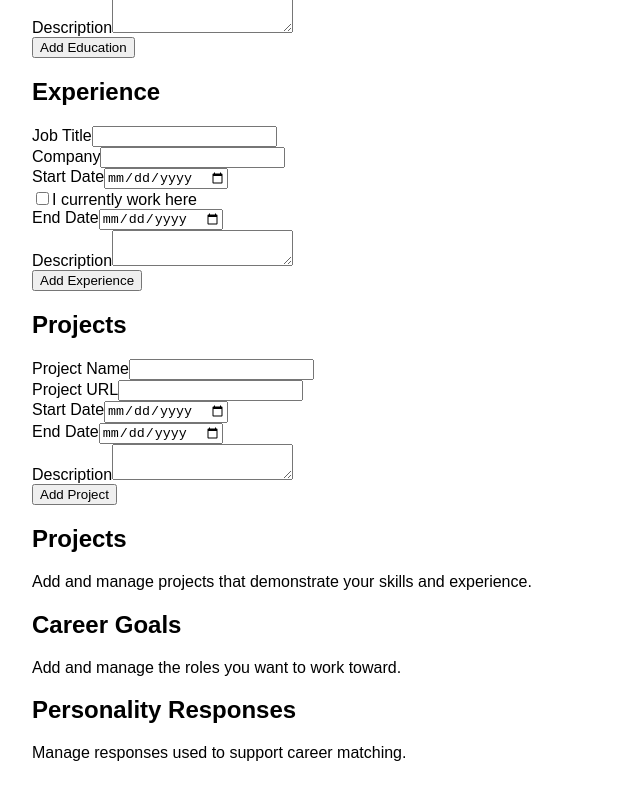
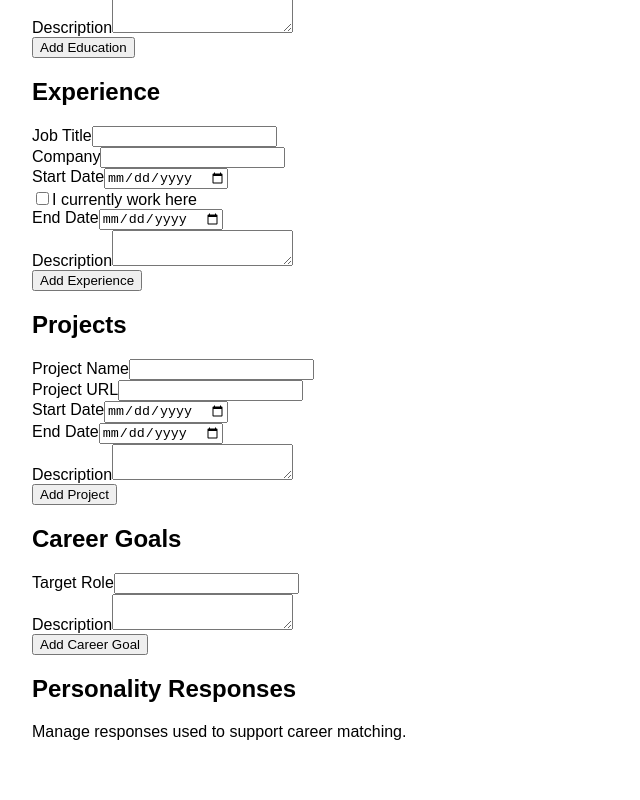
Before and after one commit to JeraldBucud/GradNavi, a React app in the folder frontend/: page /profile in a window 1280 px wide. Shown: the part 529-1329 px from the top of the page, without its empty margins (0-640 px from the left). Built offline with nearby package versions, Linux system fonts and the light colour scheme; the HTML template or start-up script is replaced by a standard one.

Commit message:
feat: add student profile career goals section

```diff
--- /dev/null
+++ b/frontend/src/components/profile/CareerGoalsSection.jsx
@@ -0,0 +1,95 @@
+import { useState } from 'react'
+
+function CareerGoalsSection() {
+  const [careerGoalItems, setCareerGoalItems] = useState([])
+  const [careerGoalForm, setCareerGoalForm] = useState({
+    target_role: '',
+    description: '',
+  })
+
+  function handleChange(event) {
+    const { name, value } = event.target
+
+    setCareerGoalForm((currentForm) => ({
+      ...currentForm,
+      [name]: value,
+    }))
+  }
+
+  function handleSubmit(event) {
+    event.preventDefault()
+
+    setCareerGoalItems((currentItems) => [
+      ...currentItems,
+      careerGoalForm,
+    ])
+
+    setCareerGoalForm({
+      target_role: '',
+      description: '',
+    })
+  }
+
+  function handleRemove(indexToRemove) {
+    setCareerGoalItems((currentItems) =>
+      currentItems.filter((_, index) => index !== indexToRemove),
+    )
+  }
+
+  return (
+    <section>
+      <h2>Career Goals</h2>
+
+      <form onSubmit={handleSubmit}>
+        <div>
+          <label htmlFor="target_role">Target Role</label>
+          <input
+            id="target_role"
+            name="target_role"
+            type="text"
+            value={careerGoalForm.target_role}
+            onChange={handleChange}
+            required
+          />
+        </div>
+
+        <div>
+          <label htmlFor="career_goal_description">Description</label>
+          <textarea
+            id="career_goal_description"
+            name="description"
+            value={careerGoalForm.description}
+            onChange={handleChange}
+          />
+        </div>
+
+        <button type="submit">Add Career Goal</button>
+      </form>
+
+      {careerGoalItems.length > 0 && (
+        <div>
+          <h3>Career Goals</h3>
+
+          {careerGoalItems.map((careerGoal, index) => (
+            <article key={`${careerGoal.target_role}-${index}`}>
+              <h4>{careerGoal.target_role}</h4>
+
+              {careerGoal.description && (
+                <p>{careerGoal.description}</p>
+              )}
+
+              <button
+                type="button"
+                onClick={() => handleRemove(index)}
+              >
+                Remove
+              </button>
+            </article>
+          ))}
+        </div>
+      )}
+    </section>
+  )
+}
+
+export default CareerGoalsSection
--- a/frontend/src/pages/StudentProfilePage.jsx
+++ b/frontend/src/pages/StudentProfilePage.jsx
@@ -1,6 +1,7 @@
 import EducationSection from '../components/profile/EducationSection'
 import ExperienceSection from '../components/profile/ExperienceSection'
 import ProjectSection from '../components/profile/ProjectSection'
+import CareerGoalsSection from '../components/profile/CareerGoalsSection'
 
 function StudentProfilePage() {
   return (
@@ -29,15 +30,7 @@ function StudentProfilePage() {
 
       <ProjectSection />
 
-      <section>
-        <h2>Projects</h2>
-        <p>Add and manage projects that demonstrate your skills and experience.</p>
-      </section>
-
-      <section>
-        <h2>Career Goals</h2>
-        <p>Add and manage the roles you want to work toward.</p>
-      </section>
+      <CareerGoalsSection />
 
       <section>
         <h2>Personality Responses</h2>
```
